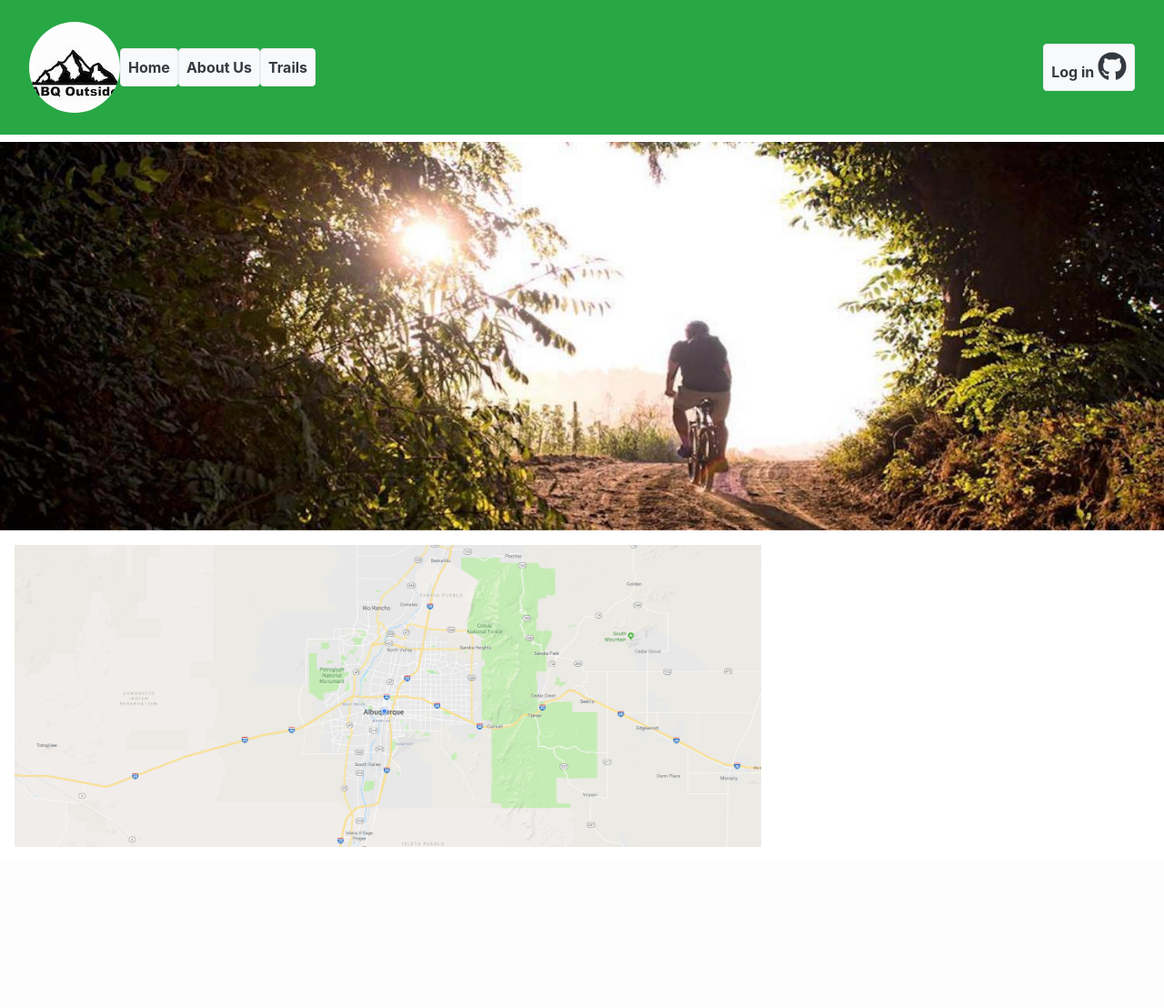
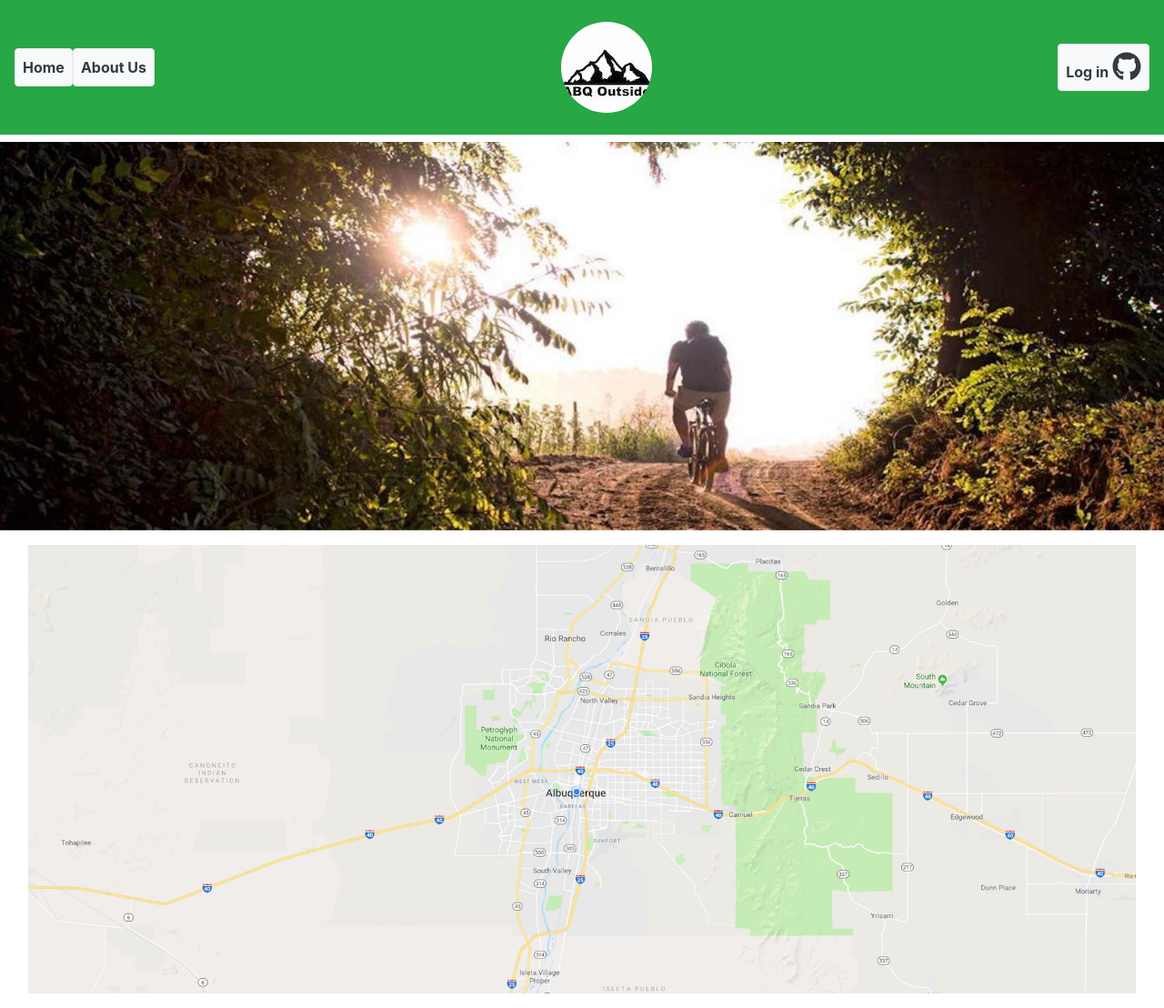
Before and after one commit to GusLDiaz/abq-outside, a PHP site: page /static-ui/home-view.php in a window 1280 px wide. Shown: the whole page at 91% size. Before the commit the page ends 931 px from the top, so only its background shows below. Run offline with PHP 8.4, Linux system fonts and the light colour scheme; some libraries are stand-ins or nearby versions.

Commit message:
fix navbar, brother https://app.asana.com/0/660901941582663/698758989766688

```diff
--- a/package.json
+++ b/package.json
@@ -23,8 +23,9 @@
     "@angular/router": "^5.2.6",
     "@auth0/angular-jwt": "^1.0.0-beta.10",
     "core-js": "^2.5.3",
+    "jquery": "^3.3.1",
     "rxjs": "^5.5.6",
-    "jquery": "^3.3.1",
+    "slick-carousel": "^1.8.1",
     "zone.js": "^0.8.20"
   },
   "devDependencies": {
--- a/static-ui/home-view.php
+++ b/static-ui/home-view.php
@@ -26,6 +26,11 @@
 			</div>
 		</div>
 	</div>
-<div class="col-12 col-md-8 p-3">
+<!--<script>-->
+<!--	$('.single-item').slick();-->
+<!--</script>-->
+<div class="container-fluid">
+<div class="col-12 p-3 border-2 border-success">
 	<img class="img-fluid" src="../src/img/temporary-map.jpeg" alt="map">
 </div>
+</div>
--- a/static-ui/navbar.php
+++ b/static-ui/navbar.php
@@ -1,26 +1,33 @@
-<?php require_once ("head-utils.php");?>
+<?php require_once("head-utils.php"); ?>
 <header>
 	<div class="container-fluid p-3 mb-2 bg-success text-white">
-		<nav class="navbar navbar-expand-lg">
-			<img src="../src/img/temporary-logo.jpeg" alt="logo" class="img-fluid rounded-circle logo align-center mx-auto">
-			<button class="navbar-toggler navbar-toggler-right navbar-dark" type="button" data-toggle="collapse" data-target="#navbarSupportedContent" aria-controls="navbarSupportedContent" aria-expanded="false" aria-label="Toggle Navigation">
+		<nav class="nav navbar-expand-lg  nav-pills flex-column">
+			<button class="navbar-toggler navbar-toggler-right navbar-dark" type="button" data-toggle="collapse"
+					  data-target="#navbarSupportedContent" aria-controls="navbarSupportedContent" aria-expanded="false"
+					  aria-label="Toggle Navigation">
 				<span class="navbar-toggler-icon"></span>
 			</button>
 			<div class="collapse navbar-collapse" id="navbarSupportedContent">
 				<ul class="navbar-nav mr-auto">
 					<li class="nav-item">
-						<a href="home-view.php" class="nav-link text-dark font-weight-bold rounded border bg-light text-center">Home</a>
+						<a href="home-view.php"
+							class="nav-link text-dark font-weight-bold rounded border bg-light text-center">Home</a>
 					</li>
 					<li class="nav-item">
-						<a href="about-us.php" class="nav-link text-dark font-weight-bold rounded border bg-light text-center">About Us</a>
+						<a href="about-us.php"
+							class="nav-link text-dark font-weight-bold rounded border bg-light text-center">About Us</a>
 					</li>
-					<li class="nav-item">
-						<a href="trails.php" class="nav-link text-dark font-weight-bold rounded border bg-light text-center">Trails</a>
-					</li>
+
+				</ul>
+				<ul class="nav">
+					<li><img src="../src/img/temporary-logo.jpeg" alt="logo"
+													  class="img-fluid rounded-circle align-middle nav-link"></li>
 				</ul>
 				<ul class="navbar-nav ml-auto">
 					<li class="nav-item">
-						<a href="https://bootcamp-coders.cnm.edu/~egarcia262/abq-outside/public_html/api/oauth" class="nav-link text-dark font-weight-bold rounded border bg-light text-center align-top">Log in <i class="fab fa-github fa-2x"></i></a>
+						<a href="https://bootcamp-coders.cnm.edu/~egarcia262/abq-outside/public_html/api/oauth"
+							class="nav-link text-dark font-weight-bold rounded border bg-light text-center align-top">Log in <i
+								class="fab fa-github fa-2x"></i></a>
 					</li>
 				</ul>
 			</div>
```
Also changed, not shown: static-ui/head-utils.php (+7 -0 lines), package-lock.json.
